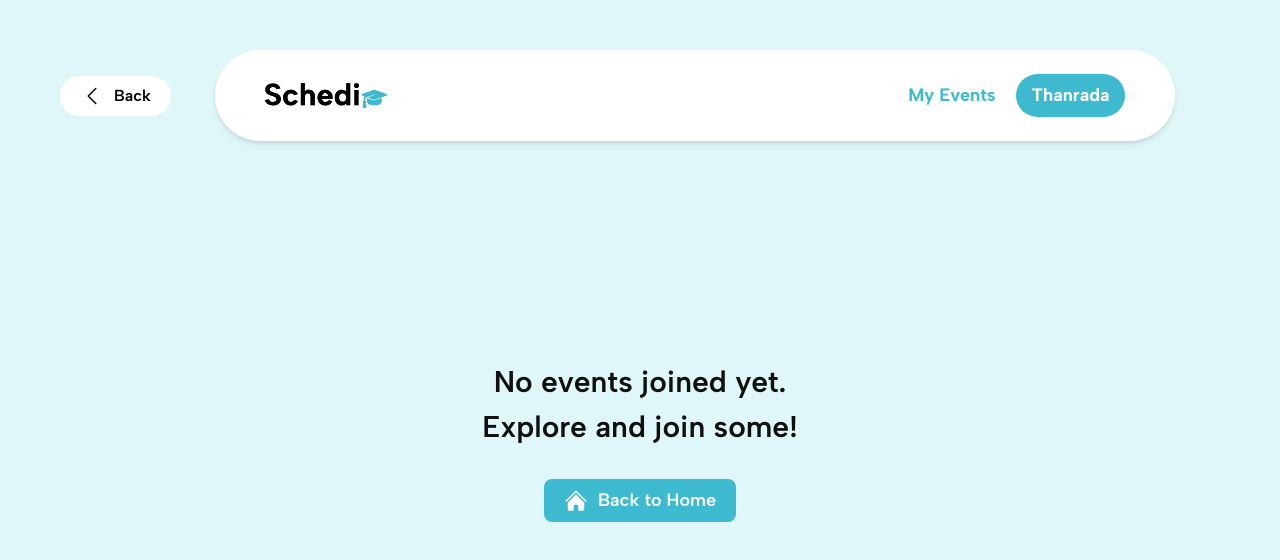
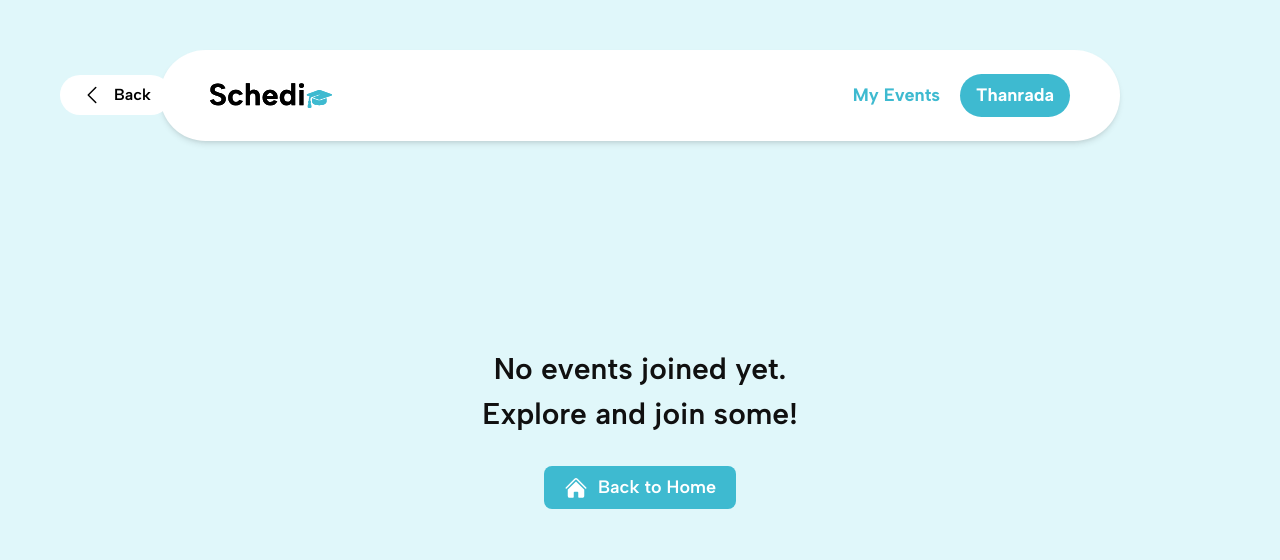
Before and after one commit to zflukz/Schedio, a React (Create React App) app in the folder client/: page /myevent in a window 1280 px wide. Shown: the top 560 px of the page. Built offline with nearby package versions, Linux system fonts and the light colour scheme.

Commit message:
Fix MyEvent to Display with bg and fix navbar to center of page

```diff
--- a/client/src/page/MyEvent.tsx
+++ b/client/src/page/MyEvent.tsx
@@ -18,12 +18,14 @@ const MyEventsList: React.FC = () => {
 
   if (myEvents.length === 0) {
     return (
-      <div className="font-sans bg-bg-light min-h-screen flex flex-col">
+      <div className="font-sans bg-bg-light min-h-screen flex flex-col pt-[50px]">
 		{/* Top section with Navbar and Back button */}
-		<div className="relative w-full flex flex-col lg:flex-row lg:items-center lg:justify-center px-[15px] sm:px-[25px] lg:px-[60px] pt-[50px]">
+		<div className="w-full px-[15px] sm:px-[25px] lg:px-[60px] pt-[25px] flex flex-col lg:flex-row lg:items-center relative">
+      {/* Back Button */}
+      <div className="flex justify-start mb-4 lg:mb-0">
         <button
           onClick={() => navigate("/")}
-			className="absolute left-[15px] sm:left-[25px] lg:left-[60px] top-[55px] lg:top-auto lg:static flex items-center bg-white text-black py-[8px] px-[20px] rounded-full font-semibold text-[16px] hover:shadow-md transition"
+          className="flex items-center bg-white text-black py-[8px] px-[20px] rounded-full font-semibold text-[16px] hover:shadow-md transition z-10"
         >
           <svg
             xmlns="http://www.w3.org/2000/svg"
@@ -37,9 +39,10 @@ const MyEventsList: React.FC = () => {
           </svg>
           Back
         </button>
+      </div>
 
       {/* Navbar Centered */}
-		<div className="flex justify-center w-full lg:flex-grow mt-[60px] lg:mt-0">
+      <div className="flex justify-center w-full lg:absolute lg:left-1/2 lg:transform lg:-translate-x-1/2">
         <Navbar user={user} />
       </div>
     </div>
@@ -71,13 +74,13 @@ const MyEventsList: React.FC = () => {
   }
 
   return (
-    <div className="font-sans bg-bg-light min-h-screen pt-[50px] px-[15px] sm:px-[25px] lg:px-[40px]">
-      {/* Navbar */}
-      <div className="flex flex-col sm:flex-row sm:items-center w-full gap-[30px] mb-6">
-        <div className="flex justify-start sm:w-auto">
+    <div className="font-sans bg-bg-light min-h-screen pt-[50px] ">
+      <div className="w-full px-[15px] sm:px-[25px] lg:px-[60px] pt-[25px] flex flex-col lg:flex-row lg:items-center relative">
+      {/* Back Button */}
+      <div className="flex justify-start mb-4 lg:mb-0">
         <button
           onClick={() => navigate("/")}
-            className="flex items-center bg-white text-black py-[8px] px-[20px] rounded-full font-semibold text-[16px] hover:shadow-md transition"
+          className="flex items-center bg-white text-black py-[8px] px-[20px] rounded-full font-semibold text-[16px] hover:shadow-md transition z-10"
         >
           <svg
             xmlns="http://www.w3.org/2000/svg"
@@ -87,26 +90,37 @@ const MyEventsList: React.FC = () => {
             stroke="currentColor"
             className="w-6 h-6 mr-[10px]"
           >
-              <path
-                strokeLinecap="round"
-                strokeLinejoin="round"
-                d="M15.75 19.5 8.25 12l7.5-7.5"
-              />
+            <path strokeLinecap="round" strokeLinejoin="round" d="M15.75 19.5 8.25 12l7.5-7.5" />
           </svg>
           Back
         </button>
       </div>
-        <div className="flex-1 flex justify-center w-full">
+
+      {/* Navbar Centered */}
+      <div className="flex justify-center w-full lg:absolute lg:left-1/2 lg:transform lg:-translate-x-1/2">
         <Navbar user={user} />
       </div>
     </div>
 
       {/* Joined Events List */}
-      <div className="flex flex-col gap-4">
+      <div className="flex justify-center items-center ">
+        <div className="w-[90%] max-w-[1200px] bg-white px-[30px] py-[20px] sm:px-[50px] sm:py-[30px] rounded-2xl shadow-sm">
+          {/* Title */}
+          <h1 className="text-[30px] font-semibold text-text-black mb-[20px] text-left">
+            My Events ({myEvents.length})
+          </h1>
+
+          {/* 2-column Grid */}
+          <div className="grid grid-cols-1 md:grid-cols-2 gap-6">
             {myEvents.map((ev) => (
-          <MyEventCard key={ev.id} event={ev} />
+              <MyEventCard key={ev.id} event={ev}
+
+              />
             ))}
           </div>
+        </div>
+      </div>
+
     </div>
   );
 };
```
Lines whose indentation alone changed are shown as unchanged.
